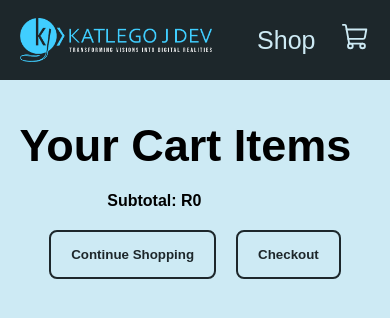
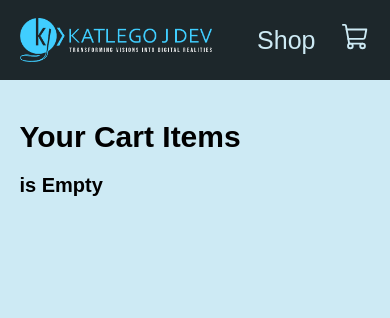
Before and after one commit to agurchu/ecommerce-react, a React (Vite) app: page /cart in a window 390 px wide. Shown: the top 318 px of the page. Built offline with nearby package versions, Linux system fonts and the light colour scheme.

Commit message:
final touch ups

```diff
--- a/src/index.css
+++ b/src/index.css
@@ -31,9 +31,11 @@ html {
 
 h1 {
   font-size: 4.5rem;
+  margin-bottom: 2rem;
 }
 h2 {
   font-size: 3.5rem;
+  margin-bottom: 2rem;
 }
 h3 {
   font-size: 2.5rem;
@@ -116,3 +118,26 @@ button {
   background: var(--color-text-01);
   color: var(--color-primary);
 }
+
+@media screen and (max-width: 450px) {
+  h1 {
+    font-size: 3rem;
+  }
+  h2 {
+    font-size: 2rem;
+  }
+  h3 {
+    font-size: 1.2rem;
+  }
+}
+
+@media screen and (max-width: 370px) {
+  .checkout p {
+    font-size: 1.4rem;
+    margin-left: 0;
+  }
+  .checkout button {
+    padding: 1rem 1.5rem;
+    margin: 2rem 0.5rem;
+  }
+}
--- a/src/pages/cart/Cart.jsx
+++ b/src/pages/cart/Cart.jsx
@@ -3,10 +3,12 @@ import { products } from "../../products";
 import { useContext } from "react";
 import { ShopContext } from "../../context/shop-context";
 import CartItem from "./cart-item";
+import { useNavigate } from "react-router-dom";
 
 function Cart() {
   const { cartItems, getTotalAmount } = useContext(ShopContext);
   const totalAmount = getTotalAmount();
+  const navigate = useNavigate();
 
   return (
     <CartContainer className="container container__padding-top">
@@ -20,11 +22,15 @@ function Cart() {
           }
         })}
       </CartItems>
-      <div className="checkout">
-        <p>Subtotal: R{totalAmount}</p>
-        <button>Continue Shopping</button>
-        <button>Checkout</button>
-      </div>
+      {totalAmount > 0 ? (
+        <div className="checkout">
+          <p>Subtotal: R{totalAmount}</p>
+          <button onClick={() => navigate("/")}>Continue Shopping</button>
+          <button>Checkout</button>
+        </div>
+      ) : (
+        <h2> is Empty</h2>
+      )}
     </CartContainer>
   );
 }
@@ -33,7 +39,7 @@ export default Cart;
 const CartContainer = styled.div``;
 const CartItems = styled.div`
   display: grid;
-  grid-template-columns: repeat(auto-fit, minmax(55rem, 1fr));
+  grid-template-columns: repeat(auto-fit, minmax(50rem, 1fr));
   grid-gap: 2rem;
 
   @media screen and (max-width: 600px) {
--- a/src/pages/cart/cart-item.jsx
+++ b/src/pages/cart/cart-item.jsx
@@ -95,6 +95,10 @@ const Content = styled.div`
     }
   }
 
+  @media (max-width: 370px) {
+    padding: 1rem;
+  }
+
   @media screen and (max-width: 600px) {
     div {
       flex-direction: column;
@@ -123,6 +127,10 @@ const Btns = styled.div`
     font-weight: 600;
     font-size: 1.6rem;
     transition: all 0.25s;
+    @media (max-width: 370px) {
+      padding: 1rem 2rem;
+      font-size: 1.2rem;
+    }
 
     &:hover {
       background: var(--color-primary);
@@ -149,9 +157,16 @@ const HandleCounter = styled.div`
     color: var(--color-accent);
 
     background: var(--color-trans-01);
+    @media (max-width: 370px) {
+      padding: 0.3rem 1rem;
+    }
   }
   input {
     width: 7rem;
     text-align: center;
+
+    @media (max-width: 370px) {
+      width: 3.5rem;
+    }
   }
 `;
--- a/src/pages/shop/Product.jsx
+++ b/src/pages/shop/Product.jsx
@@ -68,9 +68,16 @@ const Description = styled.div`
   text-align: left;
   overflow: hidden;
 
+  @media (max-width: 370px) {
+    flex-direction: column;
+  }
+
   div {
     width: 70%;
     overflow: hidden;
+    @media (max-width: 370px) {
+      width: 100%;
+    }
   }
   p {
     font-size: 2rem;
--- a/src/pages/shop/Shop.jsx
+++ b/src/pages/shop/Shop.jsx
@@ -38,4 +38,9 @@ const ProductList = styled.div`
   height: auto;
   grid-gap: 20px;
   grid-template-columns: repeat(auto-fit, minmax(29rem, 1fr));
+
+  @media (max-width: 370px) {
+    flex-direction: column;
+    grid-template-columns: 1fr;
+  }
 `;
```
